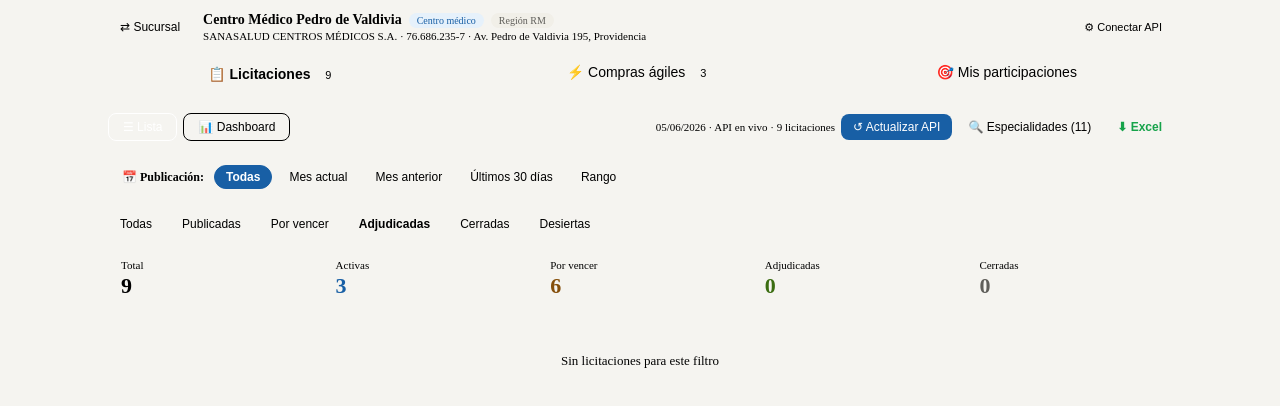
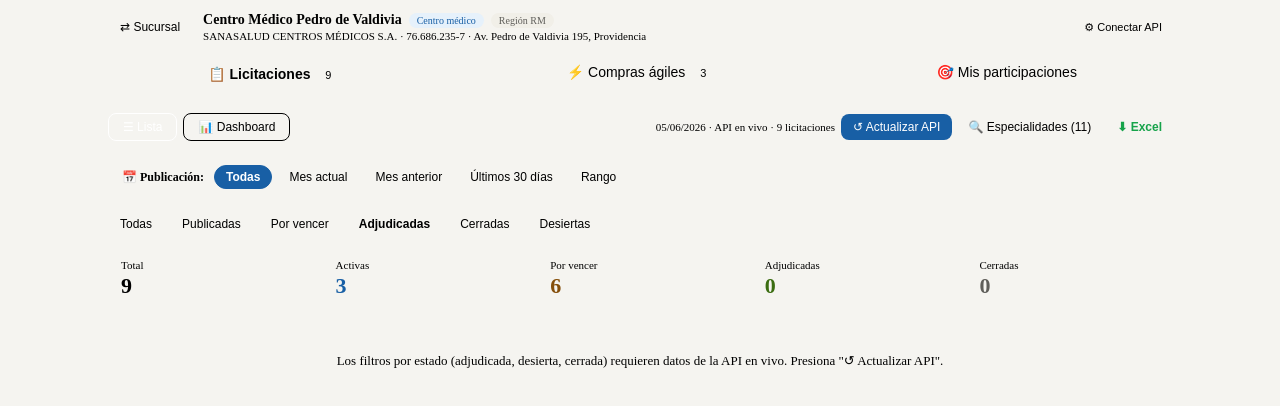
Before and after one commit to pabromerov/panel-licitaciones, a Next.js app: page / in a window 1280 px wide. Both pictures are taken after a click on the button "Adjudicadas". Shown: the top 406 px of the page. Built offline with nearby package versions, Linux system fonts and the light colour scheme.

Commit message:
Fix: filtro fecha incluye items sin pub, mensaje claro cuando filtros estado requieren API en vivo

```diff
--- a/src/app/panel.jsx
+++ b/src/app/panel.jsx
@@ -413,7 +413,7 @@ export default function App() {
     if (filtroFecha==="todas") return arr;
     const now=new Date(); const y=now.getFullYear(); const m=now.getMonth();
     return arr.filter(l=>{
-      if(!l.pub) return filtroFecha==="todas";
+      if(!l.pub) return true; // sin fecha de publicación conocida, incluir siempre
       const p=new Date(l.pub);
       if(filtroFecha==="mes_actual")   return p.getFullYear()===y&&p.getMonth()===m;
       if(filtroFecha==="mes_anterior") { const pm=m===0?11:m-1; const py=m===0?y-1:y; return p.getFullYear()===py&&p.getMonth()===pm; }
@@ -573,7 +573,7 @@ export default function App() {
                 </div>
 
                 {licsFiltered.length===0
-                  ? <div style={{textAlign:"center",padding:"2rem",color:"var(--color-text-tertiary)",fontSize:13}}>Sin licitaciones para este filtro</div>
+                  ? <div style={{textAlign:"center",padding:"2rem",color:"var(--color-text-tertiary)",fontSize:13}}>{filtro!=="todos"&&Object.keys(apiRaw).length===0?"Los filtros por estado (adjudicada, desierta, cerrada) requieren datos de la API en vivo. Presiona \"↺ Actualizar API\".":"Sin licitaciones para este filtro"}</div>
                   : <>
                     <div style={{display:"flex",flexDirection:"column",gap:8}}>
                       {licsPaged.map(lic=>{
```
